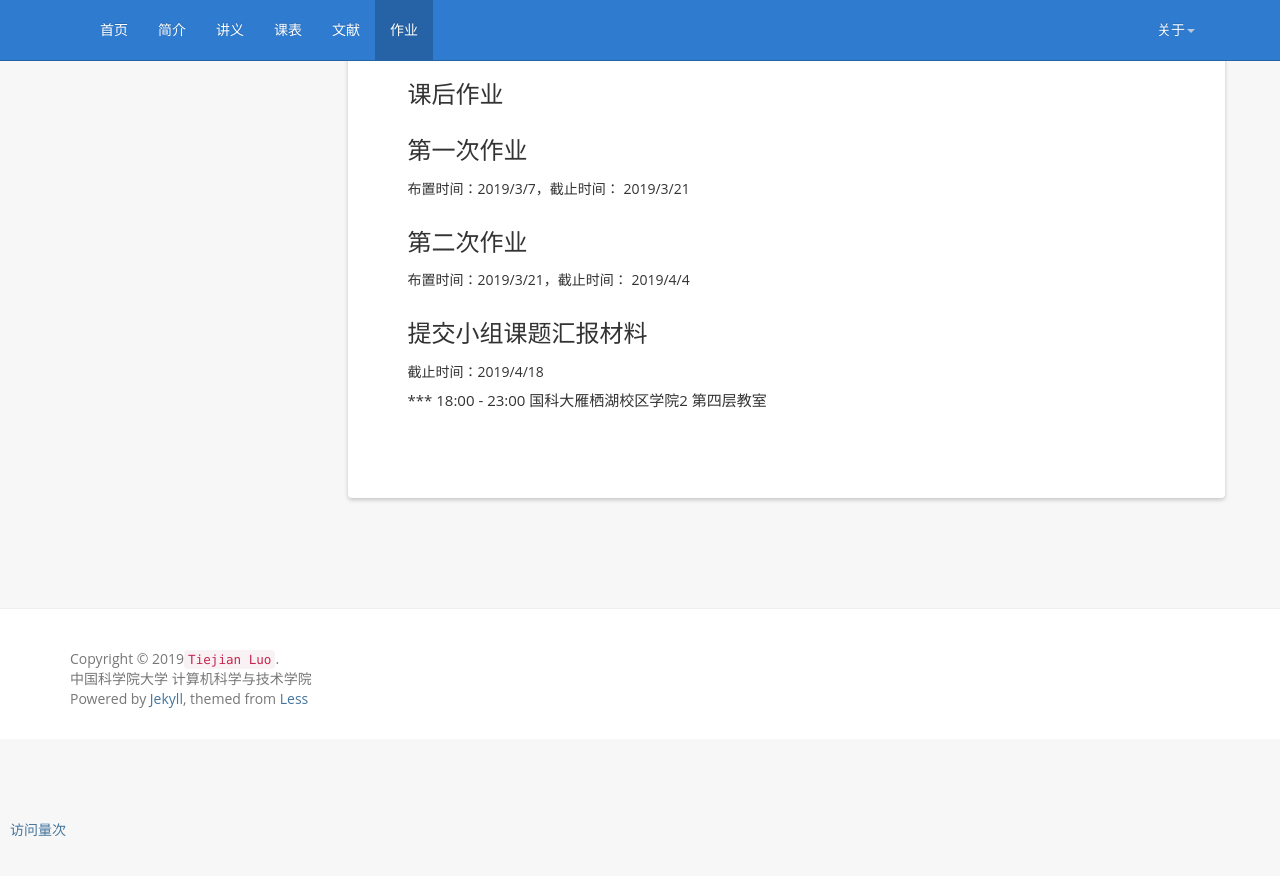
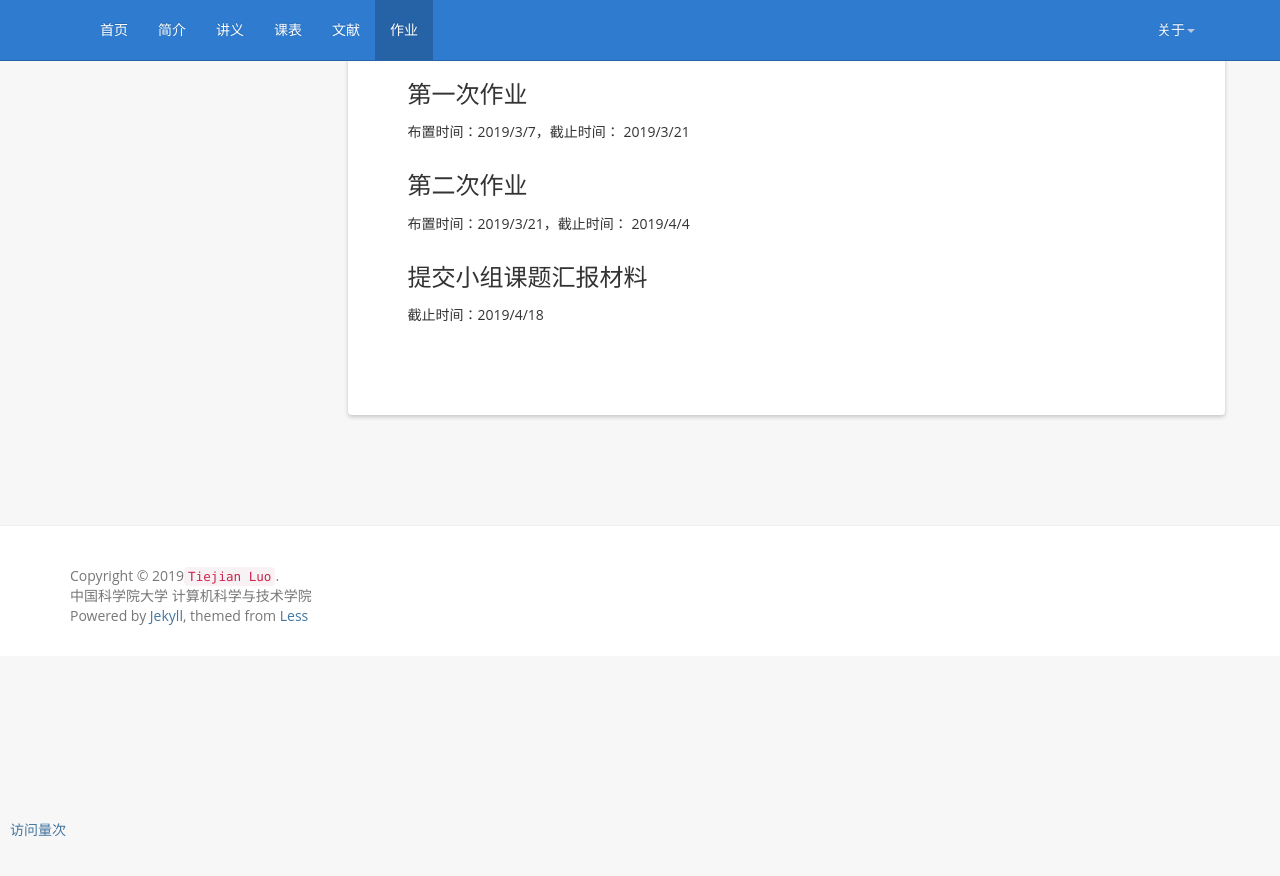
Before and after one commit to tjluo-ucas/ns, a Jekyll site: the page built from _posts/2019-02-09-assignment.md, in a window 1280 px wide. Shown: the top 876 px of the page. Built offline with Jekyll 4.4.1, drawn with Linux system fonts in a browser that asks for light colours; nearby versions of some CDN libraries; comment, search, counter and statistics services are not loaded.

Commit message:
Update 2019-02-09-assignment.md

```diff
--- a/_posts/2019-02-09-assignment.md
+++ b/_posts/2019-02-09-assignment.md
@@ -1,26 +1,19 @@
 ---
 layout: post
 title:  "Timetable"
-banner: 课程表
+banner: 作业
 date:  2019-02-09 08:00:01 +0800
 permalink: /assignment/
 ---
-
-课后作业 {#assignment}
-----------------------------------------
 
 第一次作业 {#a1}
 ----------------
 布置时间：2019/3/7，截止时间： 2019/3/21
 
-
 第二次作业 {#a2}
 -----------------
 布置时间：2019/3/21，截止时间： 2019/4/4
 
-
 提交小组课题汇报材料 {#a3}
 -----------------
 截止时间：2019/4/18
-
-#### *** 18:00 - 23:00 国科大雁栖湖校区学院2 第四层教室
```
